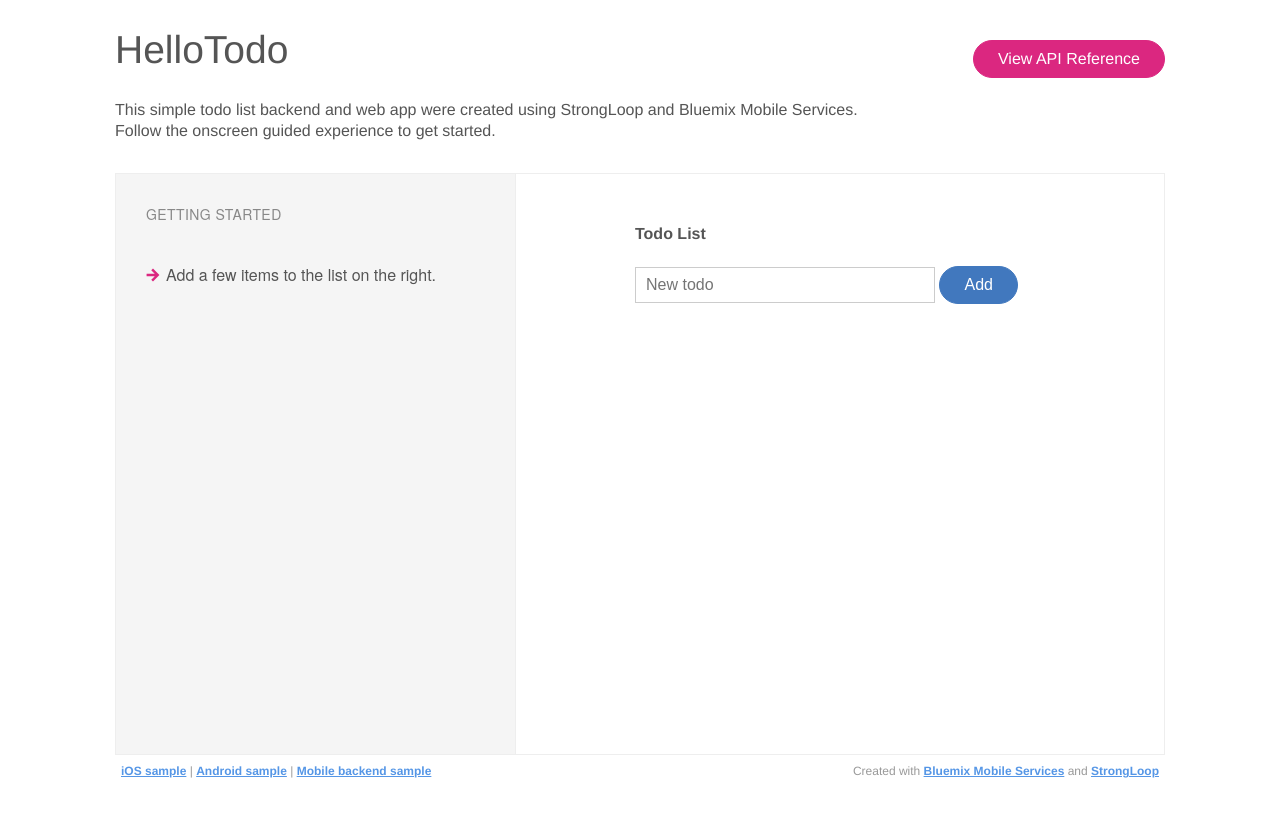
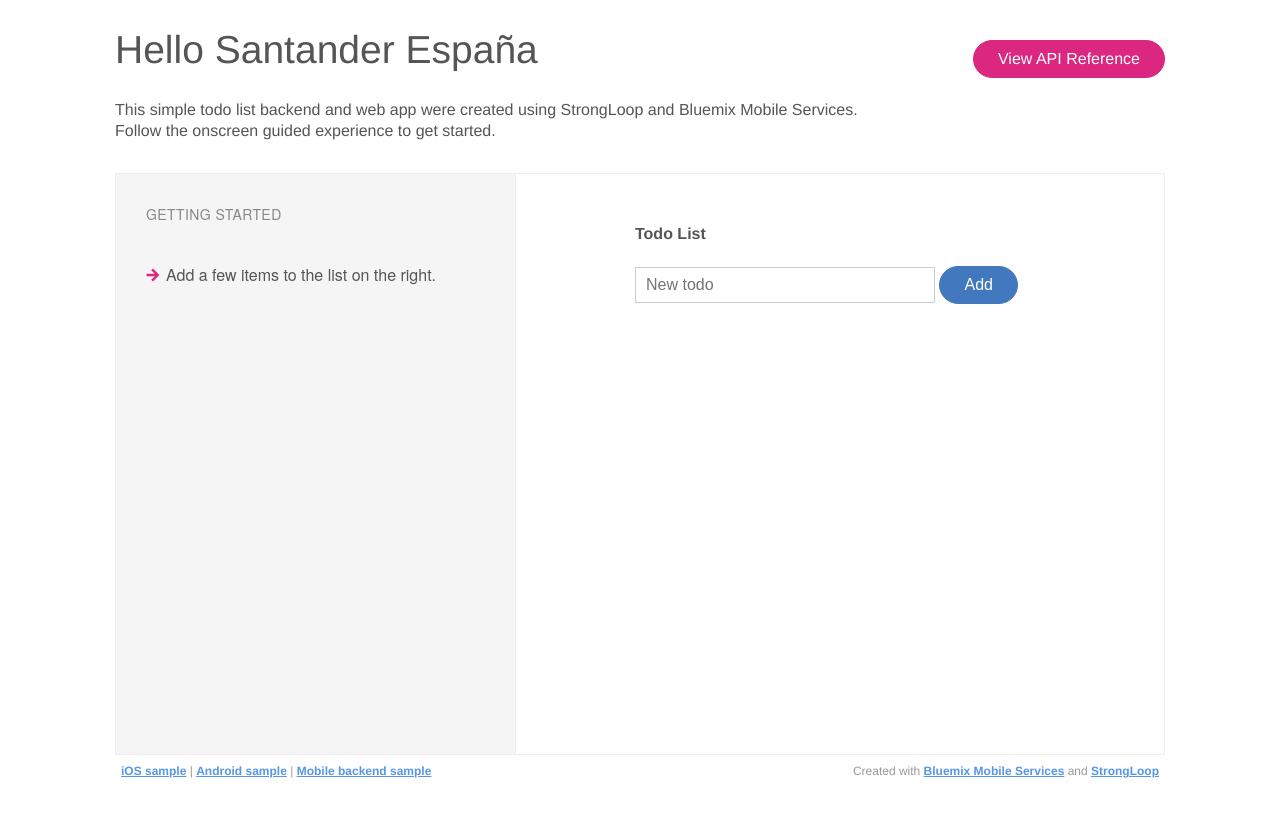
Before and after one commit to oscarcordon/GestorSegurosOficinas, a website: page client/index.html in a window 1280 px wide. Drawn offline with nearby package versions, Linux system fonts and the light colour scheme; no server answers.

Commit message:
Cambio header

```diff
--- a/client/index.html
+++ b/client/index.html
@@ -11,7 +11,7 @@
         <a class="mf-btn mf-btn--primary" href="/explorer/#!/Item" target="_blank">View API Reference</a>
     </div>
     <header>
-        <h1>HelloTodo</h1>
+        <h1>Hello Santander España</h1>
 
         <p>This simple todo list backend and web app were created using StrongLoop and Bluemix Mobile Services. Follow the onscreen guided experience to get started.</p>
     </header>
```
Also changed, not shown: 1 other file.
